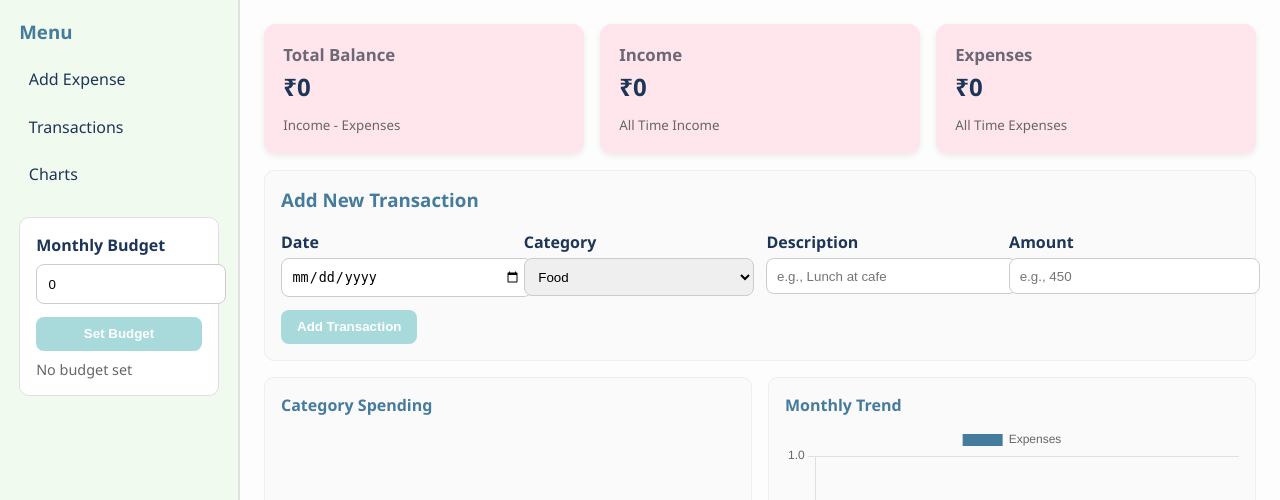
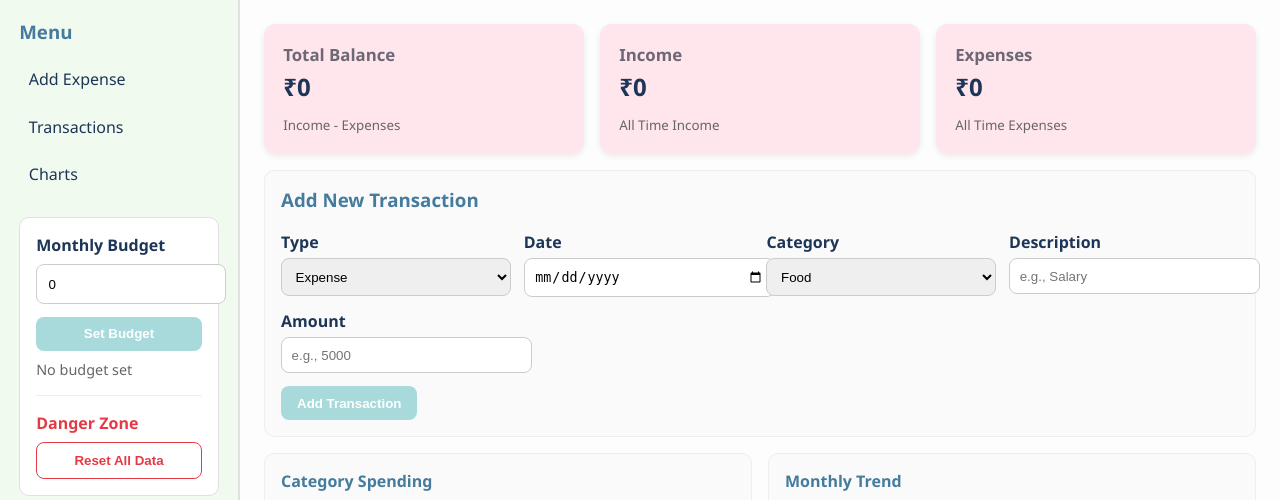
Before and after one commit to Mr-Harsh-Prasad/Money-Analyzer, a Django app: page / in a window 1280 px wide. Shown: the part 59-559 px from the top of the page. Run offline with Django 5.2, Linux system fonts and the light colour scheme; the visitor is signed in with stand-in values (Sample User, id 1); data that the repository does not hold is empty; a map, chart or similar area stays blank.

Commit message:
Add Income option and Reset Data button

```diff
--- a/core/templates/core/dashboard.html
+++ b/core/templates/core/dashboard.html
@@ -365,6 +365,15 @@
           <span style="color:#666;">No budget set</span>
           {% endif %}
         </div>
+
+        <form method="POST" action="{% url 'core:clear_data' %}"
+          style="margin-top: 1rem; border-top: 1px solid #eee; padding-top: 1rem;">
+          {% csrf_token %}
+          <label style="color: var(--red);">Danger Zone</label>
+          <button class="btn" style="background: white; color: var(--red); border: 1px solid var(--red);"
+            onclick="return confirm('Are you sure you want to delete ALL transactions? This cannot be undone.')">Reset
+            All Data</button>
+        </form>
       </div>
     </aside>
 
@@ -396,6 +405,13 @@
           {% csrf_token %}
           <div class="form-grid">
             <div>
+              <label for="type">Type</label>
+              <select id="type" name="type" required>
+                <option value="expense">Expense</option>
+                <option value="income">Income</option>
+              </select>
+            </div>
+            <div>
               <label for="date">Date</label>
               <input type="date" id="date" name="date" required>
             </div>
@@ -413,11 +429,11 @@
             </div>
             <div>
               <label for="note">Description</label>
-              <input type="text" id="note" name="note" placeholder="e.g., Lunch at cafe" required>
+              <input type="text" id="note" name="note" placeholder="e.g., Salary" required>
             </div>
             <div>
               <label for="amount">Amount</label>
-              <input type="number" id="amount" name="amount" placeholder="e.g., 450" step="0.01" required>
+              <input type="number" id="amount" name="amount" placeholder="e.g., 5000" step="0.01" required>
             </div>
           </div>
           <div class="form-actions">
--- a/core/urls.py
+++ b/core/urls.py
@@ -11,5 +11,6 @@ urlpatterns = [
     path('logout/', views.user_logout, name='logout'),
     path('register/', views.register, name='register'),
     path('save_budget/', views.save_budget, name='save_budget'),
+    path('clear_data/', views.clear_data, name='clear_data'),
     path('profile/', views.profile, name='profile'),
 ]
--- a/core/views.py
+++ b/core/views.py
@@ -120,24 +120,26 @@ def add_transaction(request):
         if form.is_valid():
             transaction = form.save(commit=False)
             transaction.user = request.user
-            # Logic to determine is_income from category or form?
-            # Model has is_income. Form does NOT have is_income field explicitly exposed in fields list in my previous step?
-            # Wait, in models.py 'is_income' is a field. In forms.py Meta fields = ['category', 'amount', 'note', 'date'].
-            # So 'is_income' is missing from form. I should infer it or add it.
-            # INFERENCE: If category is SAVINGS or similar?
-            # Actually, the original app.py had `Category` as TextChoices.
-            # I'll check `models.py`... `is_income` is a boolean.
-            # I will default it to False for now or check if I should add it to form.
-            # For this refactor I'll add it to form or just let it be default False (Expense).
-            # BETTER: Update TransactionForm in next step if needed, or just set it here.
-            # Let's simple set it to False (Expression) unless category is 'SAVINGS' (maybe income?? no).
-            # A strict refactor would expose it. I'll add it to the instance if it was in the POST, but it's not in form.
-            # I will blindly save for now.
+
+            # Handle Transaction Type (Income/Expense)
+            txn_type = request.POST.get('type')
+            if txn_type == 'income':
+                transaction.is_income = True
+            else:
+                transaction.is_income = False
+
             transaction.save()
             return redirect('core:dashboard')
     else:
         form = TransactionForm()
     return render(request, 'core/add_transaction.html', {'form': form})
+
+@login_required
+def clear_data(request):
+    if request.method == 'POST':
+        from .models import Transaction
+        Transaction.objects.filter(user=request.user).delete()
+    return redirect('core:dashboard')
 
 @login_required
 def reports(request):
```
